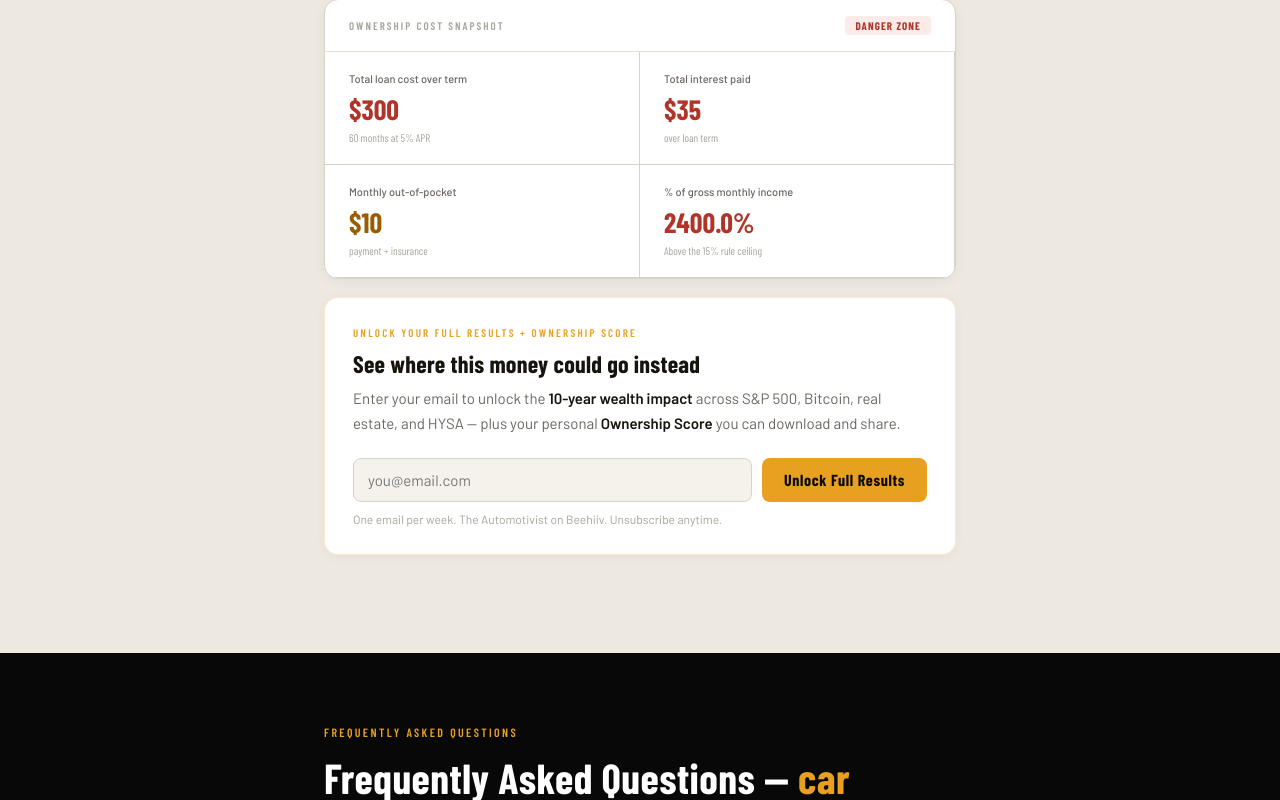
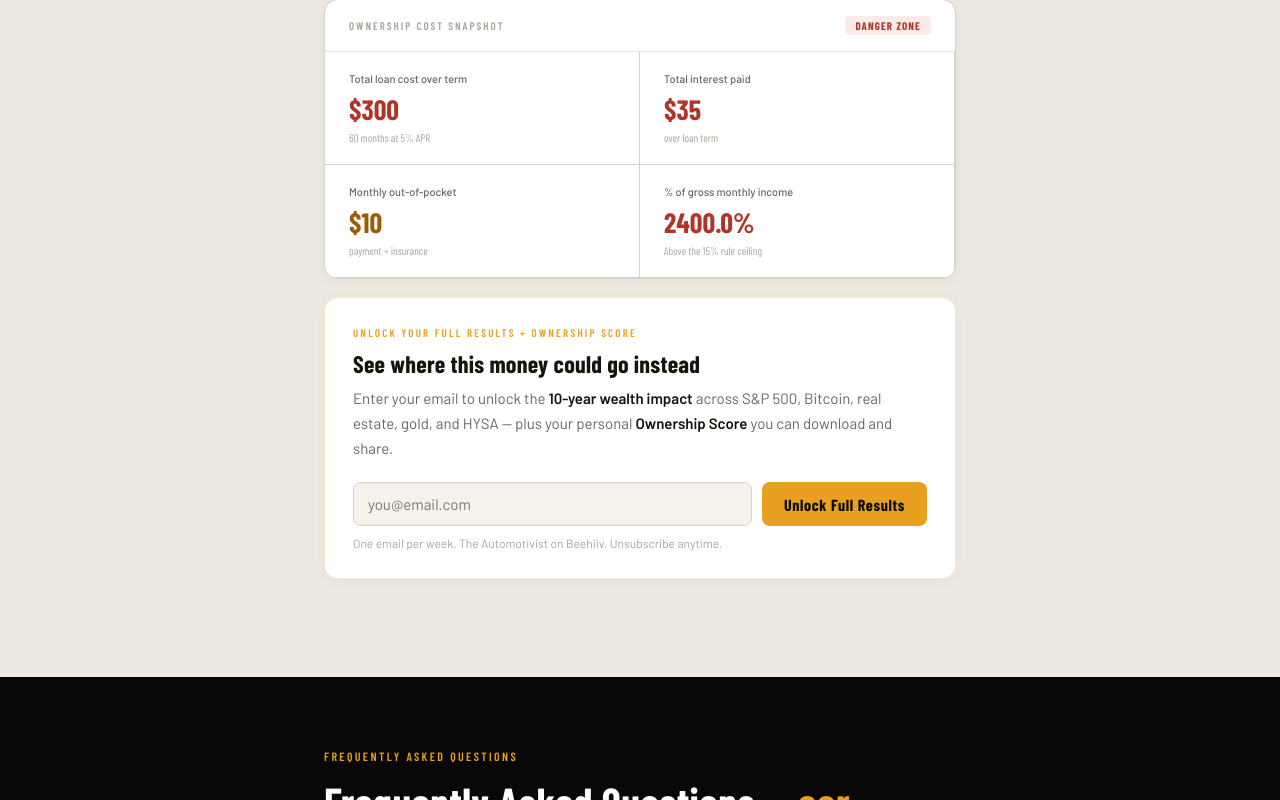
Before and after one commit to automotivist/automotivist-tools, a Next.js app: page / in a window 1280 px wide. Both pictures are taken after typing "5", "5", "5", "5" into the empty fields and a click on the button "Calculate My Ownership Score". Shown: the part 1215-2015 px from the top of the page. Built offline with nearby package versions, Linux system fonts and the light colour scheme; a web font is replaced by a local one.

Commit message:
Add Gold/Silver as 5th asset in calculator — completes the Redirect visual

```diff
--- a/components/Calculator.jsx
+++ b/components/Calculator.jsx
@@ -166,12 +166,13 @@ export default function Calculator({ preloadPayment, preloadSalary, slug, compac
     const sp10    = fvAnn(pmt, 0.105, 10);
     const btc     = fvAnn(pmt, 0.40,  10);
     const re      = fvAnn(pmt, 0.08,  10);
+    const gold    = fvAnn(pmt, 0.075, 10);
     const hy      = fvAnn(pmt, 0.045, 10);
     const trueMo  = inc * 0.205 / 12;
     const score   = calcScore(ip, apr, term);
     const gradeObj = getGrade(score);
 
-    setResults({ pmt, apr, term, ins, inc, moInc, moTot, ip, totLoan, interest, sp5, sp10, btc, re, hy, trueMo, score, gradeObj });
+    setResults({ pmt, apr, term, ins, inc, moInc, moTot, ip, totLoan, interest, sp5, sp10, btc, re, gold, hy, trueMo, score, gradeObj });
     setGated(true);
 
     setTimeout(() => {
@@ -295,7 +296,7 @@ export default function Calculator({ preloadPayment, preloadSalary, slug, compac
           <div style={S.gateEye}>Unlock your full results + Ownership Score</div>
           <h3 style={S.gateHeadline}>See where this money could go instead</h3>
           <p style={S.gateSub}>
-            Enter your email to unlock the <strong style={{ color: 'var(--light-text, #17140D)' }}>10-year wealth impact</strong> across S&P 500, Bitcoin, real estate, and HYSA — plus your personal <strong style={{ color: 'var(--light-text, #17140D)' }}>Ownership Score</strong> you can download and share.
+            Enter your email to unlock the <strong style={{ color: 'var(--light-text, #17140D)' }}>10-year wealth impact</strong> across S&P 500, Bitcoin, real estate, gold, and HYSA — plus your personal <strong style={{ color: 'var(--light-text, #17140D)' }}>Ownership Score</strong> you can download and share.
           </p>
           <div style={S.gateRow}>
             <input type="email" style={S.emailInput} value={email}
@@ -330,6 +331,7 @@ export default function Calculator({ preloadPayment, preloadSalary, slug, compac
             <AssetRow name="S&P 500 Index" rate="10.5% avg annual — 50-year historical" value={fmt(results.sp10)} top badge="BEST RISK-ADJUSTED" />
             <AssetRow name="Bitcoin" rate="~40% avg annual — extreme volatility" value={fmt(results.btc)} />
             <AssetRow name="Real Estate" rate="~8% avg annual incl. appreciation" value={fmt(results.re)} />
+            <AssetRow name="Gold / Silver" rate="~7.5% avg annual — inflation hedge" value={fmt(results.gold)} />
             <AssetRow name="High-Yield Savings (HYSA)" rate="4.5% — zero risk, current rate" value={fmt(results.hy)} />
             <div style={S.insightBox}>
               <p style={{ fontSize: 14, lineHeight: 1.7, color: 'var(--light-text, #17140D)' }}>
```
